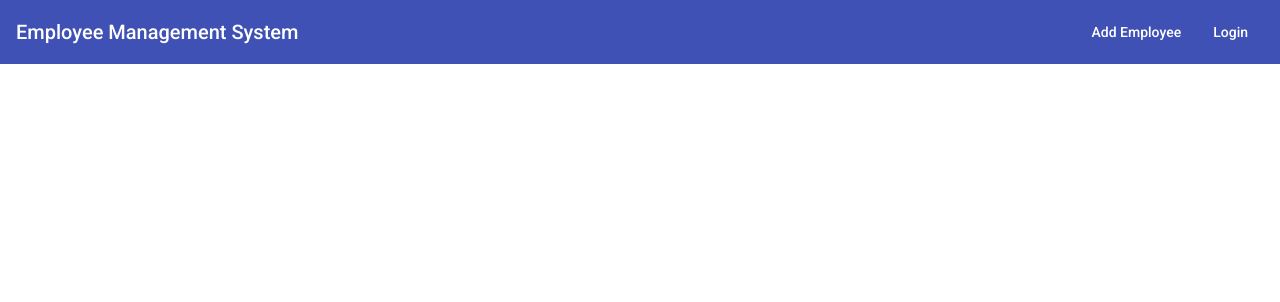
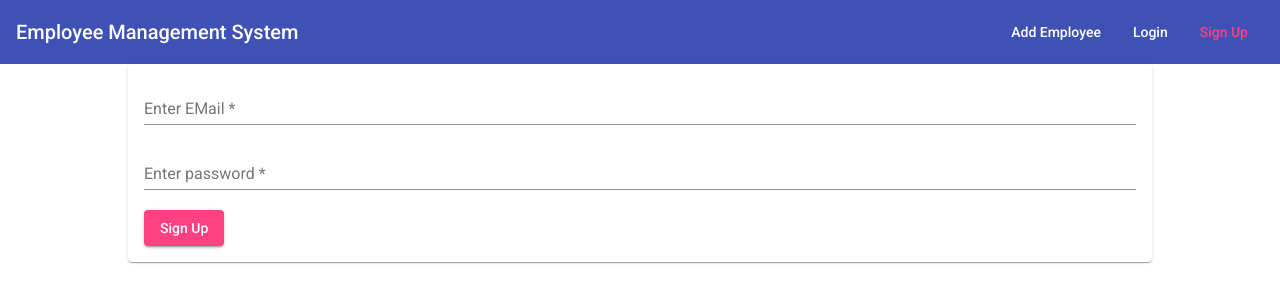
Before and after one commit to gourab-sinha/EMSystem, an Angular app in the folder frontend/: page /signup in a window 1280 px wide. Before the commit this address led to /. Shown: the top 302 px of the page. Built offline with nearby package versions, Linux system fonts and the light colour scheme.

Commit message:
Signup form added

```diff
--- a/frontend/src/app/app-routing.model.ts
+++ b/frontend/src/app/app-routing.model.ts
@@ -1,6 +1,7 @@
 import { NgModule } from "@angular/core";
 import { RouterModule, Routes } from "@angular/router";
 import { LoginComponent } from "./auth/login/login.component";
+import { SignupComponent } from "./auth/signup/signup.component";
 import { EmployeeCreateComponent } from "./employee/employee-create/employee-create.component";
 import { EmployeeListComponent } from "./employee/employee-list/employee-list.component";
 
@@ -8,7 +9,8 @@ const routes: Routes = [
     { path: '', component: EmployeeListComponent},
     { path: 'create', component: EmployeeCreateComponent},
     { path: 'edit/:employeeId', component: EmployeeCreateComponent},
-    { path: 'login', component: LoginComponent }
+    { path: 'login', component: LoginComponent },
+    { path: 'signup', component: SignupComponent}
 
 ];
 @NgModule({
--- a/frontend/src/app/auth/signup/signup.component.css
+++ b/frontend/src/app/auth/signup/signup.component.css
@@ -0,0 +1,7 @@
+mat-form-field{
+    width: 100%;
+}
+
+mat-spinner {
+    margin: auto;
+}
--- a/frontend/src/app/auth/signup/signup.component.html
+++ b/frontend/src/app/auth/signup/signup.component.html
@@ -1 +1,17 @@
-<p>signup works!</p>
+<mat-card>
+    <mat-spinner *ngIf="isLoading"></mat-spinner>
+    <form (submit)="onSignup(signupForm)" #signupForm="ngForm" *ngIf="!isLoading">
+        <mat-form-field>
+            <input name="email" placeholder="Enter EMail" ngModel type="email" matInput #emailInput="ngModel" required email>
+            <mat-error *ngIf="emailInput.invalid">Please enter email</mat-error>
+        </mat-form-field>
+        <br>
+
+        <mat-form-field>
+            <input name="password" type="password" placeholder="Enter password" ngModel matInput #passwordInput="ngModel" required>
+            <mat-error *ngIf="passwordInput.invalid">Please enter password</mat-error>
+        </mat-form-field>
+        <button type="submit" mat-raised-button color="accent" *ngIf="!isLoading">Sign Up</button>
+
+    </form>
+</mat-card>
--- a/frontend/src/app/auth/signup/signup.component.ts
+++ b/frontend/src/app/auth/signup/signup.component.ts
@@ -1,4 +1,5 @@
 import { Component, OnInit } from '@angular/core';
+import { NgForm } from '@angular/forms';
 
 @Component({
   selector: 'app-signup',
@@ -6,10 +7,14 @@ import { Component, OnInit } from '@angular/core';
   styleUrls: ['./signup.component.css']
 })
 export class SignupComponent implements OnInit {
-
+  isLoading = false;
   constructor() { }
 
   ngOnInit(): void {
   }
 
+  onSignup(form: NgForm){
+    console.log(form.value);
+  }
+
 }
--- a/frontend/src/app/header/header.component.html
+++ b/frontend/src/app/header/header.component.html
@@ -4,5 +4,6 @@
     <ul>
         <li><a mat-button routerLink="/create" routerLinkActive="mat-accent">Add Employee</a></li>
         <li><a mat-button routerLink="/login" routerLinkActive="mat-accent">Login</a></li>
+        <li><a mat-button routerLink="/signup" routerLinkActive="mat-accent">Sign Up</a></li>
     </ul>
 </mat-toolbar>
```
